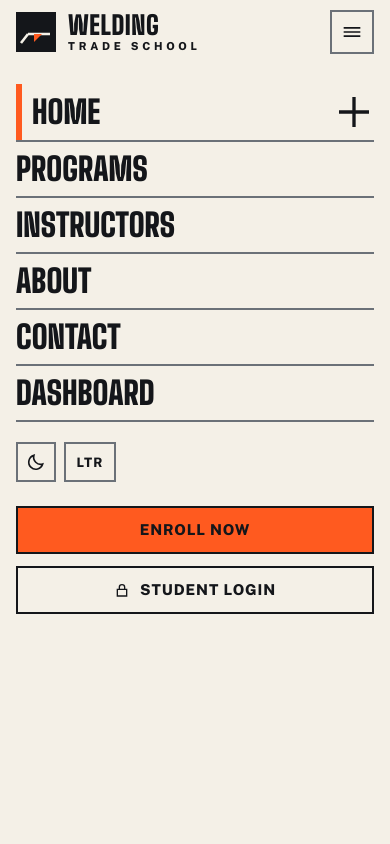
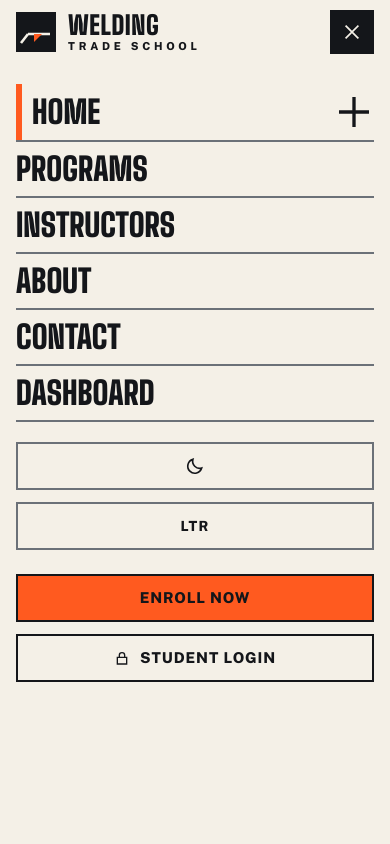
Before and after one commit to HARIKUMAR6/local--welding-trade-school-, a website: page index.html in a window 390 px wide. Both pictures are taken after a click on the button "Open menu". Shown: the top 844 px of the page. Drawn offline with nearby package versions, Linux system fonts and the light colour scheme.

Commit message:
newchanges

```diff
--- a/assets/js/main.js
+++ b/assets/js/main.js
@@ -123,8 +123,8 @@
     navToggle.setAttribute('aria-expanded', open ? 'true' : 'false');
     navToggle.setAttribute('aria-label', open ? 'Close menu' : 'Open menu');
     var o = $('.icon-open', navToggle), s = $('.icon-shut', navToggle);
-    if (o) o.hidden = open;
-    if (s) s.hidden = !open;
+    if (o) o.toggleAttribute('hidden', open);
+    if (s) s.toggleAttribute('hidden', !open);
     document.body.classList.toggle('nav-open', open);
     if (open) { var first = $('a, button', sheet); if (first) first.focus(); }
     else if (returnFocus) navToggle.focus();
--- a/src/_bundle.css
+++ b/src/_bundle.css
@@ -183,6 +183,10 @@
   .btn-sm { min-height: 2.5rem; padding: .5rem .875rem; font-size: .8125rem; }
   .btn[aria-disabled='true'], .btn:disabled { cursor: not-allowed; background: transparent; color: var(--fg-3); border: 2px dashed var(--ui); }
   .btn[aria-pressed='true'] { background: var(--fg); color: var(--bg); border-color: var(--fg); }
+  /* CTA groups on tablet/mobile: wrapped buttons of one group share the row width so stacked CTAs line up */
+  @media (max-width: 1279px) {
+    :is(.flex.flex-wrap, .ct-actions, .pg-cta-actions, .in-hero-ctas) > .btn { flex: 1 1 12rem; min-width: 0; white-space: normal; }
+  }
 
   .link { color: var(--fg); text-decoration: underline; text-decoration-thickness: 2px; text-underline-offset: .2em; text-decoration-color: var(--acc); }
   .link:hover { color: var(--acc); }
@@ -261,6 +265,7 @@
   .nav-desktop { display: none; }
   .actions-desktop { display: none; }
   .nav-toggle { display: inline-flex; }
+  .nav-toggle [hidden] { display: none; }
   @media (min-width: 1280px) {
     .nav-desktop { display: flex; align-items: stretch; height: 100%; gap: .125rem; }
     .actions-desktop { display: flex; align-items: center; gap: .5rem; flex: none; }
@@ -332,7 +337,9 @@
   .sheet-sub[hidden] { display: none; }
   .sheet-sub a { display: flex; align-items: baseline; gap: .75rem; min-height: 2.75rem; padding: .35rem 0; color: var(--fg); text-decoration: none; font-weight: 700; }
   .sheet-sub a span { color: var(--acc); font-weight: 800; font-size: .875rem; }
-  .sheet-tools { display: flex; align-items: center; gap: .5rem; margin-top: 1.25rem; }
+  .sheet-tools { display: grid; gap: .75rem; margin-top: 1.25rem; }
+  .sheet-tools .ctl-btn { width: 100%; height: 3rem; font-size: .875rem; }
+  .nav-toggle[aria-expanded="true"] { background: var(--fg); color: var(--bg); border-color: var(--fg); }
 
   .enroll-bar {
     position: fixed; inset-inline: 0; bottom: 0; z-index: 50; display: none;
@@ -1514,4 +1521,5 @@
   .pg-cta { display: grid; gap: 1.5rem; align-items: center; }
   @media (min-width: 1024px) { .pg-cta { grid-template-columns: minmax(0, 7fr) minmax(0, 5fr); gap: 3rem; } }
   .pg-cta-actions { display: flex; flex-wrap: wrap; align-items: center; gap: .75rem 1rem; }
+  .pg-cta-actions > .arrow-link { flex: 1 0 100%; }
 }
--- a/src/css/programs.css
+++ b/src/css/programs.css
@@ -155,4 +155,5 @@
   .pg-cta { display: grid; gap: 1.5rem; align-items: center; }
   @media (min-width: 1024px) { .pg-cta { grid-template-columns: minmax(0, 7fr) minmax(0, 5fr); gap: 3rem; } }
   .pg-cta-actions { display: flex; flex-wrap: wrap; align-items: center; gap: .75rem 1rem; }
+  .pg-cta-actions > .arrow-link { flex: 1 0 100%; }
 }
--- a/src/input.css
+++ b/src/input.css
@@ -183,6 +183,10 @@
   .btn-sm { min-height: 2.5rem; padding: .5rem .875rem; font-size: .8125rem; }
   .btn[aria-disabled='true'], .btn:disabled { cursor: not-allowed; background: transparent; color: var(--fg-3); border: 2px dashed var(--ui); }
   .btn[aria-pressed='true'] { background: var(--fg); color: var(--bg); border-color: var(--fg); }
+  /* CTA groups on tablet/mobile: wrapped buttons of one group share the row width so stacked CTAs line up */
+  @media (max-width: 1279px) {
+    :is(.flex.flex-wrap, .ct-actions, .pg-cta-actions, .in-hero-ctas) > .btn { flex: 1 1 12rem; min-width: 0; white-space: normal; }
+  }
 
   .link { color: var(--fg); text-decoration: underline; text-decoration-thickness: 2px; text-underline-offset: .2em; text-decoration-color: var(--acc); }
   .link:hover { color: var(--acc); }
@@ -261,6 +265,7 @@
   .nav-desktop { display: none; }
   .actions-desktop { display: none; }
   .nav-toggle { display: inline-flex; }
+  .nav-toggle [hidden] { display: none; }
   @media (min-width: 1280px) {
     .nav-desktop { display: flex; align-items: stretch; height: 100%; gap: .125rem; }
     .actions-desktop { display: flex; align-items: center; gap: .5rem; flex: none; }
@@ -332,7 +337,9 @@
   .sheet-sub[hidden] { display: none; }
   .sheet-sub a { display: flex; align-items: baseline; gap: .75rem; min-height: 2.75rem; padding: .35rem 0; color: var(--fg); text-decoration: none; font-weight: 700; }
   .sheet-sub a span { color: var(--acc); font-weight: 800; font-size: .875rem; }
-  .sheet-tools { display: flex; align-items: center; gap: .5rem; margin-top: 1.25rem; }
+  .sheet-tools { display: grid; gap: .75rem; margin-top: 1.25rem; }
+  .sheet-tools .ctl-btn { width: 100%; height: 3rem; font-size: .875rem; }
+  .nav-toggle[aria-expanded="true"] { background: var(--fg); color: var(--bg); border-color: var(--fg); }
 
   .enroll-bar {
     position: fixed; inset-inline: 0; bottom: 0; z-index: 50; display: none;
```
Also changed, not shown: assets/css/styles.css.
